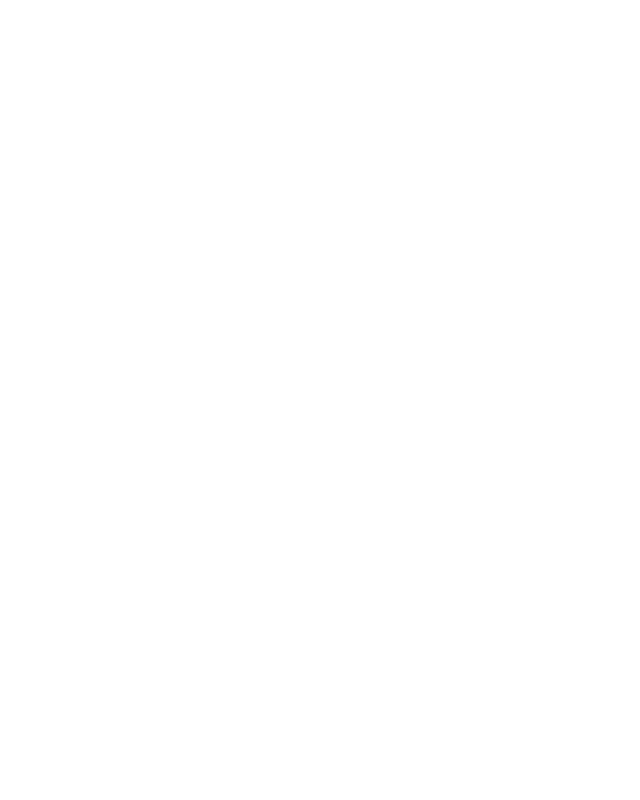
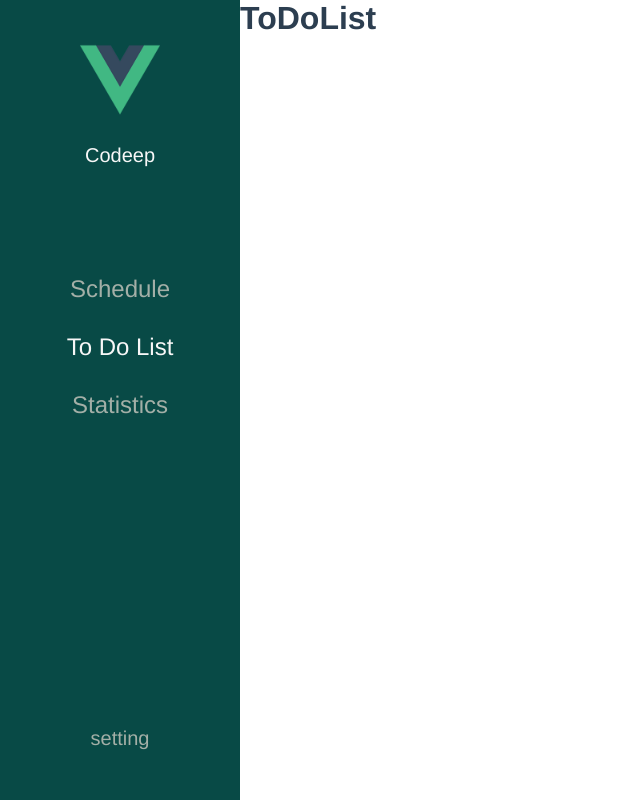
Before and after one commit to codeep2/vue3-ToDoList, a Vue app: page /todolist in a window 1280 px wide. Before the commit this address had no page. Shown: the whole page, without its empty margins (0-640 px from the left). Built offline with nearby package versions, Linux system fonts and the light colour scheme.

Commit message:
feat: 完成页面路由跳转

```diff
--- a/src/App.vue
+++ b/src/App.vue
@@ -1,14 +1,18 @@
 <template lang="pug">
 div.container
-  router-view
+  Home
 </template>
 
 <script lang="ts">
 import '@/assets/scss/reset.scss'
 import { defineComponent } from 'vue'
+import Home from '@/views/Home.vue'
 
 export default defineComponent({
-  name: 'App'
+  name: 'App',
+  components: {
+    Home
+  }
 })
 </script>>
 
--- a/src/components/TheSidebar.vue
+++ b/src/components/TheSidebar.vue
@@ -6,9 +6,13 @@
   div.sidebar__function-lists
     ul.functions
       li.function(
-        v-for="fun in functions"
-        :key="fun"
-      ) {{ fun }}
+        v-for="(fun, index) in functions"
+        :key="routePath(fun)"
+      )
+        router-link(
+          :to="routePath(fun)"
+          :class="{ active: $route.path === routePath(fun)}"
+        ) {{ fun }}
   div.sidebar__configure
     p setting
 </template>
@@ -18,15 +22,23 @@
 
 export default defineComponent({
   name: 'TheSideBar',
+
+  setup () {
+    const functions = ref(['Schedule', 'To Do List', 'Statistics'])
+    return {
+      functions
+    }
+  },
+
   data () {
     return {
       userName: 'Codeep'
     }
   },
-  setup () {
-    const functions = ref(['Schedule', 'To Do List', 'Statistics'])
-    return {
-      functions
+
+  methods: {
+    routePath (path: string): string {
+      return '/' + path.replaceAll(' ', '').toLowerCase()
     }
   }
 })
@@ -56,13 +68,14 @@
   &__function-lists {
     margin-bottom: 200px;
     .function {
-      color: #a3afa7;
-      margin: 20px 0;
+      margin: 30px 0;
       font-size: 24px;
       &:hover {
         cursor: pointer;
       }
-      > span {
+      > a {
+        color: #a3afa7;
+        text-decoration: none;
         &.active {
           color: #f7f7f7;
         }
--- a/src/router/index.ts
+++ b/src/router/index.ts
@@ -1,11 +1,23 @@
 import { createRouter, createWebHistory, RouteRecordRaw } from 'vue-router'
-import Home from '../views/Home.vue'
+import Schedule from '../views/TheSchedule.vue'
+import ToDoList from '../views/ToDoList.vue'
+import Statistics from '../views/TheStatistics.vue'
 
 const routes: Array<RouteRecordRaw> = [
   {
-    path: '/',
-    name: 'Home',
-    component: Home
+    path: '/schedule',
+    name: 'schedule',
+    component: Schedule
+  },
+  {
+    path: '/todolist',
+    name: 'todolist',
+    component: ToDoList
+  },
+  {
+    path: '/statistics',
+    name: 'statistics',
+    component: Statistics
   }
 ]
 
--- a/src/views/Home.vue
+++ b/src/views/Home.vue
@@ -1,7 +1,8 @@
 <template lang="pug">
 div.sidebar
   TheSideBar
-main
+div.main
+  router-view
 </template>>
 
 <script lang="ts">
--- /dev/null
+++ b/src/views/TheSchedule.vue
@@ -0,0 +1,3 @@
+<template lang="pug">
+h1 schedule
+</template>
--- /dev/null
+++ b/src/views/TheStatistics.vue
@@ -0,0 +1,3 @@
+<template lang="pug">
+h1 Statistics
+</template>
--- /dev/null
+++ b/src/views/ToDoList.vue
@@ -0,0 +1,3 @@
+<template lang="pug">
+h1 ToDoList
+</template>
```
